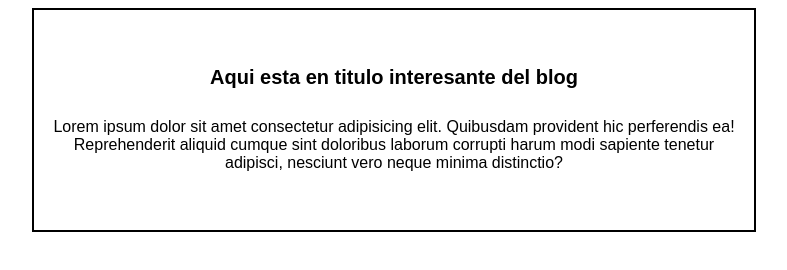
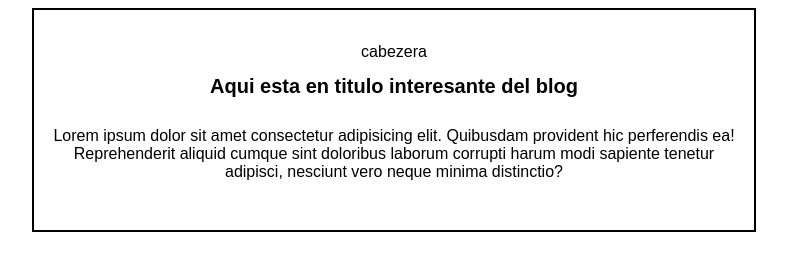
Before and after one commit to IviSoftware/BlogPracticaPlatzi, a plain HTML site: page index.html in a window 1280 px wide. Shown: the whole page, without its empty margins (246-1033 px from the left). Drawn offline with Linux system fonts and the light colour scheme.

Commit message:
Agregamos la cebezera

```diff
--- a/index.html
+++ b/index.html
@@ -9,6 +9,11 @@
 <body>
 
     <div class="contenido">
+
+        <div>
+            cabezera
+        </div>
+
         <h1>Aqui esta en titulo interesante del blog</h1>
 
         <p>Lorem ipsum dolor sit amet consectetur adipisicing elit.
```
